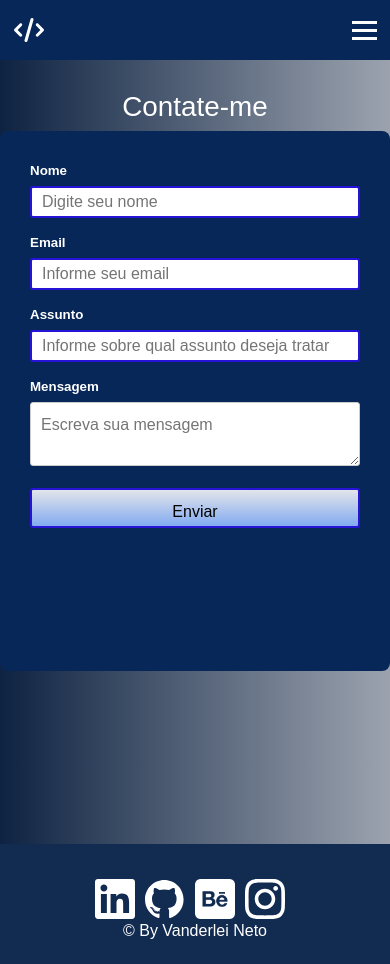
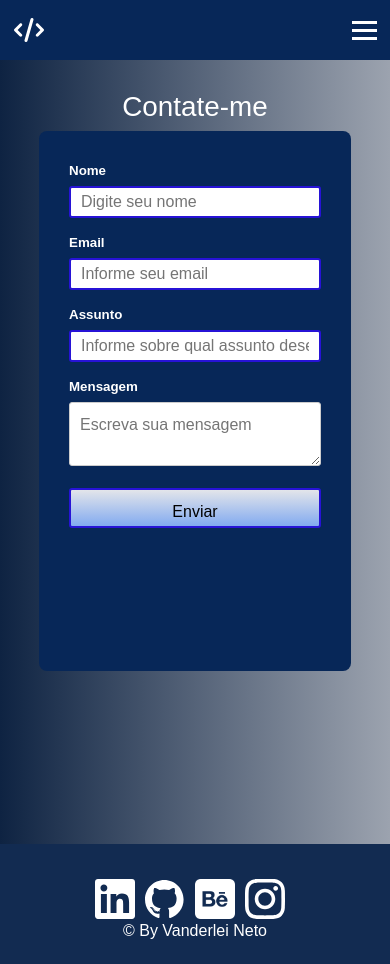
Before and after one commit to josevanderleineto/portfolio, a React (Vite) app: page /contact in a window 390 px wide. Built offline with nearby package versions, Linux system fonts and the light colour scheme.

Commit message:
Adicionando vercel.json

```diff
--- a/src/Componets/Pages/About/About.css
+++ b/src/Componets/Pages/About/About.css
@@ -1,7 +1,6 @@
 
 #about {
     background: var(--bg);
-    height: 100vh;
     padding-top: 100px;
     padding-bottom: 100px;
 }
--- a/src/Componets/Pages/Contact/Contact.css
+++ b/src/Componets/Pages/Contact/Contact.css
@@ -66,9 +66,7 @@
   }
   /* Optional: Media queries for different screen sizes */
   @media (max-width: 768px) {
-    /* Adapt styles for smaller screens */
+    .contact-container {
+      width: 80%;
+    }
   }
-
-  @media (max-width: 480px) {
-    /* Adapt styles for mobile devices */
-  }
--- a/src/Componets/Pages/Skills/Skills.css
+++ b/src/Componets/Pages/Skills/Skills.css
@@ -10,7 +10,6 @@
     padding-left: 20px; /* Adicione o padding desejado à esquerda */
     padding-right: 20px; /* Adicione o padding desejado à direita */
     padding-bottom: 20rem;
-    height: 100vh;
 
   }
 
```
Also changed, not shown: vercel.json (added).
